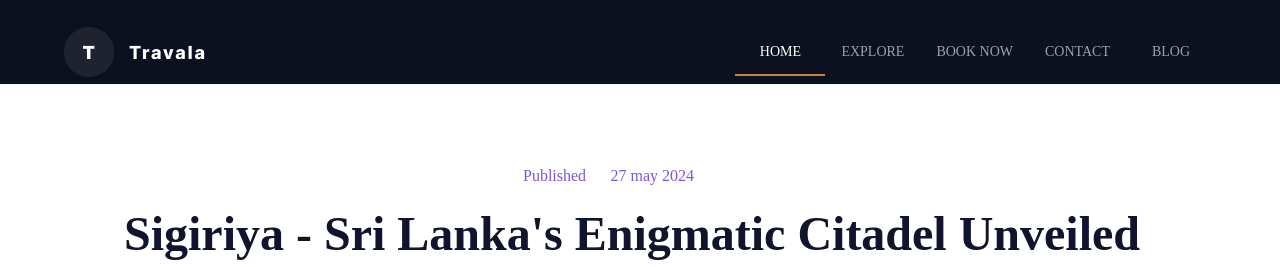
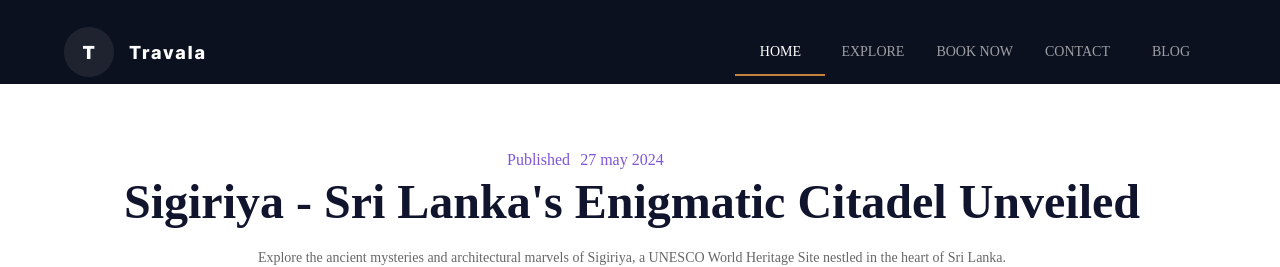
Before and after one commit to Software-Lifecycle-Consultants/slc-open-hms, a Next.js app: page /blog-detail in a window 1280 px wide. Shown: the top 267 px of the page. Built offline with nearby package versions, Linux system fonts and the light colour scheme.

Commit message:
Bug Fixed reduce the gap between date and publish text in blog detailed page #329

```diff
--- a/components/blogDetail/detailBanner.tsx
+++ b/components/blogDetail/detailBanner.tsx
@@ -14,22 +14,12 @@ const DetailBanner = () => {
             {/* Grid item for alignment and title */}
             <Grid item xs sx={{ alignItems: "center", textAlign: "center" }}>
               {/* Published date */}
-              <Box sx={{width:"250px", mx:"auto",}}>
-                <List
-                  style={{
-                    display: "flex",
-                    color: "#7F56D9",
-                    justifyContent: "center",
-                    gap:"5px",
-                  }}
-                >
-                  <ListItem>
+              <Box sx={{width:"250px", mx:"auto", display:"flex", gap:"10px", color:"#7F56D9"}}>
+
+
                     <Typography> Published </Typography>
-                  </ListItem>
-                  <ListItem sx={{marginLeft:"-80px"}}>
                     <Typography> 27 may 2024 </Typography>
-                  </ListItem>
-                </List>
+
               </Box>
               {/* Main title */}
               <Typography
```
